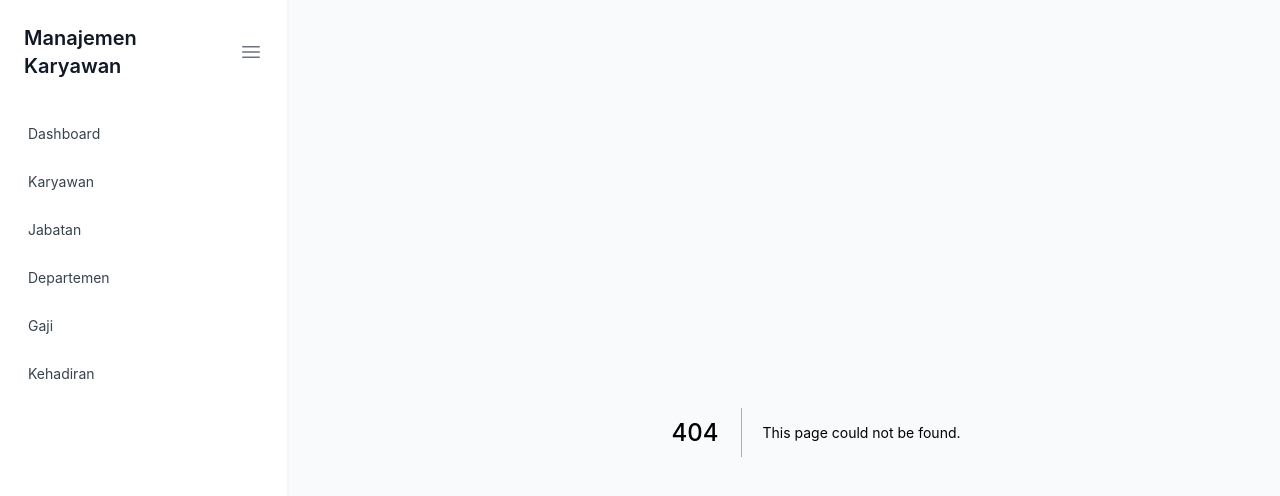
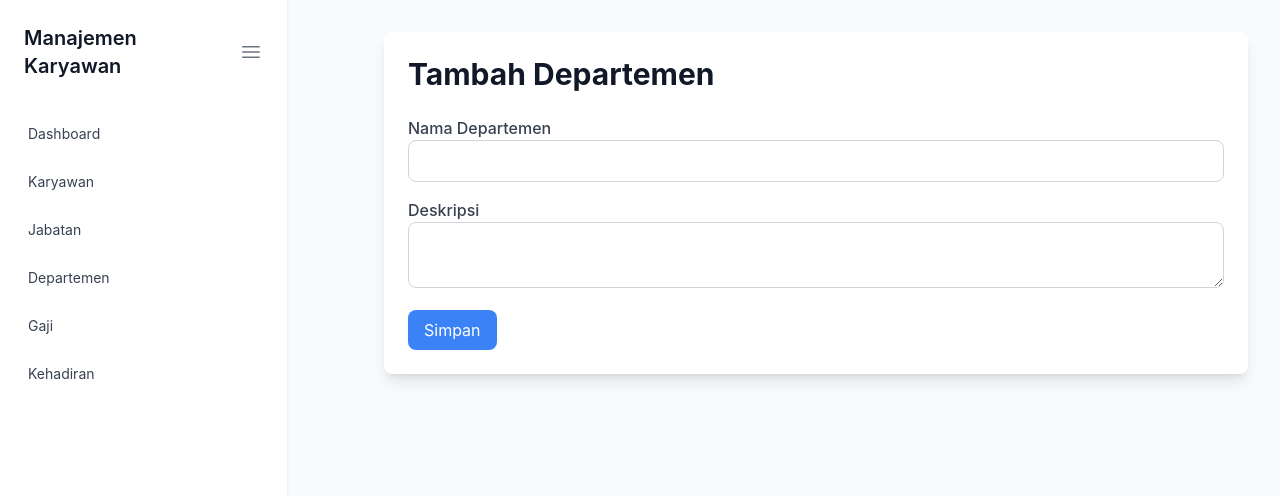
Before and after one commit to AhmadAzkia/karyawan, a Next.js app: page /departments/add in a window 1280 px wide. Before the commit this address had no page. Shown: the top 496 px of the page. Built offline with nearby package versions, Linux system fonts and the light colour scheme.

Commit message:
Add department management functionality with form and page components, and enhance department listing with edit and delete actions

```diff
--- /dev/null
+++ b/app/departments/add/form.jsx
@@ -0,0 +1,49 @@
+"use client";
+import { useState } from "react";
+
+export default function DepartmentForm({ onSubmit, initialData = {} }) {
+  const [formData, setFormData] = useState({
+    name: initialData.name || "",
+    description: initialData.description || "",
+  });
+
+  const handleChange = (e) => {
+    setFormData({ ...formData, [e.target.name]: e.target.value });
+  };
+
+  const handleSubmit = (e) => {
+    e.preventDefault();
+    onSubmit(formData);
+  };
+
+  return (
+    <form onSubmit={handleSubmit} className="space-y-4">
+      <div>
+        <label className="block text-gray-700 font-medium">Nama Departemen</label>
+        <input
+          type="text"
+          name="name"
+          value={formData.name}
+          onChange={handleChange}
+          className="w-full p-2 border border-gray-300 rounded-lg"
+          required
+        />
+      </div>
+
+      <div>
+        <label className="block text-gray-700 font-medium">Deskripsi</label>
+        <textarea
+          name="description"
+          value={formData.description}
+          onChange={handleChange}
+          className="w-full p-2 border border-gray-300 rounded-lg"
+          required
+        ></textarea>
+      </div>
+
+      <button type="submit" className="px-4 py-2 bg-blue-500 text-white rounded-lg hover:bg-blue-600">
+        Simpan
+      </button>
+    </form>
+  );
+}
--- /dev/null
+++ b/app/departments/add/page.jsx
@@ -0,0 +1,24 @@
+"use client";
+import { useRouter } from "next/navigation";
+import DepartmentForm from "./form";
+
+export default function AddDepartmentPage() {
+  const router = useRouter();
+
+  const handleSubmit = async (formData) => {
+    await fetch("/api/departments/add", {
+      method: "POST",
+      headers: { "Content-Type": "application/json" },
+      body: JSON.stringify(formData),
+    });
+
+    router.push("/departments");
+  };
+
+  return (
+    <div className="max-w-4xl mx-auto p-6 bg-white shadow-lg rounded-lg">
+      <h1 className="text-3xl font-bold text-gray-900 mb-6">Tambah Departemen</h1>
+      <DepartmentForm onSubmit={handleSubmit} />
+    </div>
+  );
+}
--- a/app/departments/page.jsx
+++ b/app/departments/page.jsx
@@ -1,20 +1,43 @@
-import { use } from "react";
+"use client"; // Tambahkan ini di baris pertama
 
-async function getDepartments() {
-  const res = await fetch("http://localhost:3000/api/departments");
-  if (!res.ok) {
-    throw new Error("Failed to fetch departments");
-  }
-  return res.json();
-}
+import { useState, useEffect } from "react";
+import Link from "next/link";
 
 export default function Departments() {
-  const departments = use(getDepartments());
+  const [departments, setDepartments] = useState([]);
+
+  useEffect(() => {
+    async function fetchDepartments() {
+      try {
+        const res = await fetch("/api/departments");
+        if (!res.ok) throw new Error("Failed to fetch departments");
+        const data = await res.json();
+        setDepartments(data);
+      } catch (error) {
+        console.error(error);
+      }
+    }
+
+    fetchDepartments();
+  }, []);
+
+  const handleDelete = async (id) => {
+    await fetch(`/api/departments/delete?id=${id}`, { method: "DELETE" });
+    setDepartments(departments.filter(dept => dept.id !== id)); // Hapus dari state
+  };
 
   return (
     <div className="max-w-4xl mx-auto p-6 bg-white shadow-lg rounded-lg">
-      <h1 className="text-3xl font-bold text-center text-gray-900 mb-6">Departemen</h1>
-      {Array.isArray(departments) && departments.length > 0 ? (
+      <div className="flex justify-between items-center mb-4">
+        <h1 className="text-3xl font-bold text-gray-900">Departemen</h1>
+        <Link href="/departments/add">
+          <button className="px-4 py-2 bg-blue-500 text-white rounded-lg hover:bg-blue-600">
+            Tambah Departemen
+          </button>
+        </Link>
+      </div>
+
+      {departments.length > 0 ? (
         <div className="overflow-x-auto">
           <table className="min-w-full bg-white border border-gray-300 rounded-lg">
             <thead>
@@ -22,6 +45,7 @@ export default function Departments() {
                 <th className="py-3 px-6 text-left">ID</th>
                 <th className="py-3 px-6 text-left">Nama Departemen</th>
                 <th className="py-3 px-6 text-left">Deskripsi</th>
+                <th className="py-3 px-6 text-left">Aksi</th>
               </tr>
             </thead>
             <tbody className="text-gray-600 text-sm font-light">
@@ -30,6 +54,19 @@ export default function Departments() {
                   <td className="py-3 px-6 text-left">{dept.id}</td>
                   <td className="py-3 px-6 text-left font-semibold">{dept.name}</td>
                   <td className="py-3 px-6 text-left">{dept.description}</td>
+                  <td className="py-3 px-6 text-left flex space-x-2">
+                    <Link href={`/departments/edit/${dept.id}`}>
+                      <button className="px-3 py-1 bg-yellow-500 text-white rounded-lg hover:bg-yellow-600">
+                        Edit
+                      </button>
+                    </Link>
+                    <button
+                      onClick={() => handleDelete(dept.id)}
+                      className="px-3 py-1 bg-red-500 text-white rounded-lg hover:bg-red-600"
+                    >
+                      Hapus
+                    </button>
+                  </td>
                 </tr>
               ))}
             </tbody>
```
